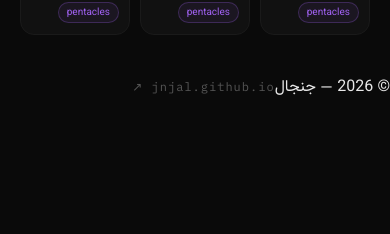
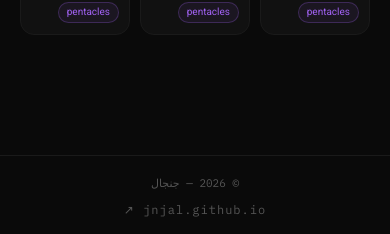
Before and after one commit to jnjal/tarot, a React (Vite) app: page / in a window 390 px wide. Shown: the part 7221-7455 px from the top of the page. Before the commit the page ends 7321 px from the top, so only its background shows below. Built offline with nearby package versions, Linux system fonts and the light colour scheme.

Commit message:
Add footer styles for layout and responsiveness

```diff
--- a/src/index.css
+++ b/src/index.css
@@ -240,3 +240,16 @@ body {
   transition: color 0.2s; letter-spacing: 1px;
 }
 .back-link:hover { color: var(--accent); }
+.footer {
+  border-top: 1px solid var(--border);
+  margin-top: 80px;
+}
+.footer-inner {
+  max-width: 1400px; margin: 0 auto;
+  padding: 24px 48px;
+  display: flex; justify-content: space-between; align-items: center;
+  font-family: 'IBM Plex Mono'; font-size: 11px; color: var(--muted);
+}
+@media (max-width: 768px) {
+  .footer-inner { padding: 20px; flex-direction: column; gap: 12px; }
+}
```
